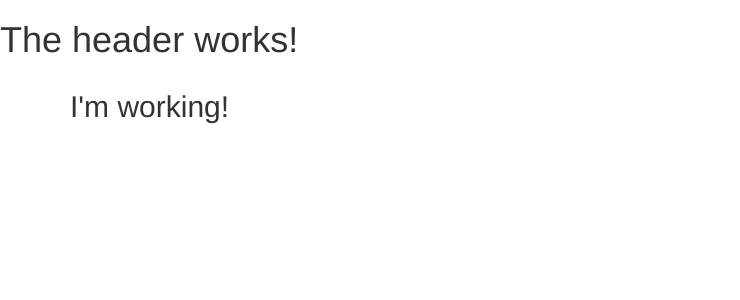
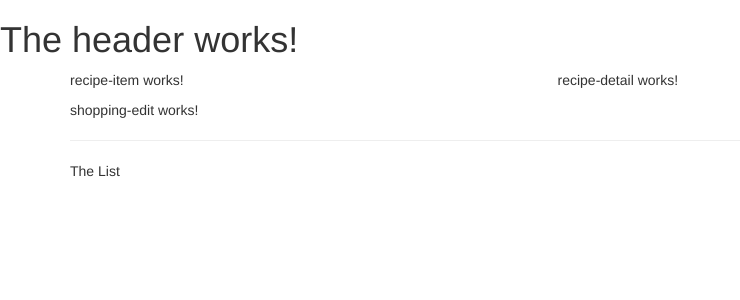
Before and after one commit to JosephAlba19/Shop-App-Example, an Angular app: page / in a window 1280 px wide. Shown: the top 300 px of the page, without its empty margins (0-740 px from the left). Built offline with nearby package versions, Linux system fonts and the light colour scheme.

Commit message:
Creating the skeleton layout for page

```diff
--- a/src/app/app.component.html
+++ b/src/app/app.component.html
@@ -2,7 +2,8 @@
 <div class="container">
   <div class="row">
     <div class="col-md-12">
-      <h2>I'm working!</h2>
+      <app-recipes></app-recipes>
+      <app-shopping-list></app-shopping-list>
     </div>
   </div>
 </div>
--- a/src/app/recipes/recipe-list/recipe-list.component.html
+++ b/src/app/recipes/recipe-list/recipe-list.component.html
@@ -1,3 +1 @@
-<p>
-  recipe-list works!
-</p>
+<app-recipe-item></app-recipe-item>
--- a/src/app/recipes/recipes.component.html
+++ b/src/app/recipes/recipes.component.html
@@ -1,3 +1,8 @@
-<p>
-  recipes works!
-</p>
+<div class="row">
+  <div class="col-md-5">
+    <app-recipe-list></app-recipe-list>
+  </div>
+  <div class="col-md-7">
+    <app-recipe-detail></app-recipe-detail>
+  </div>
+</div>
--- a/src/app/shopping-list/shopping-list.component.html
+++ b/src/app/shopping-list/shopping-list.component.html
@@ -1,3 +1,7 @@
-<p>
-  shopping-list works!
-</p>
+<div class="row">
+  <div class="col-xs-10">
+    <app-shopping-edit></app-shopping-edit>
+    <hr>
+    <p>The List</p>
+  </div>
+</div>
```
